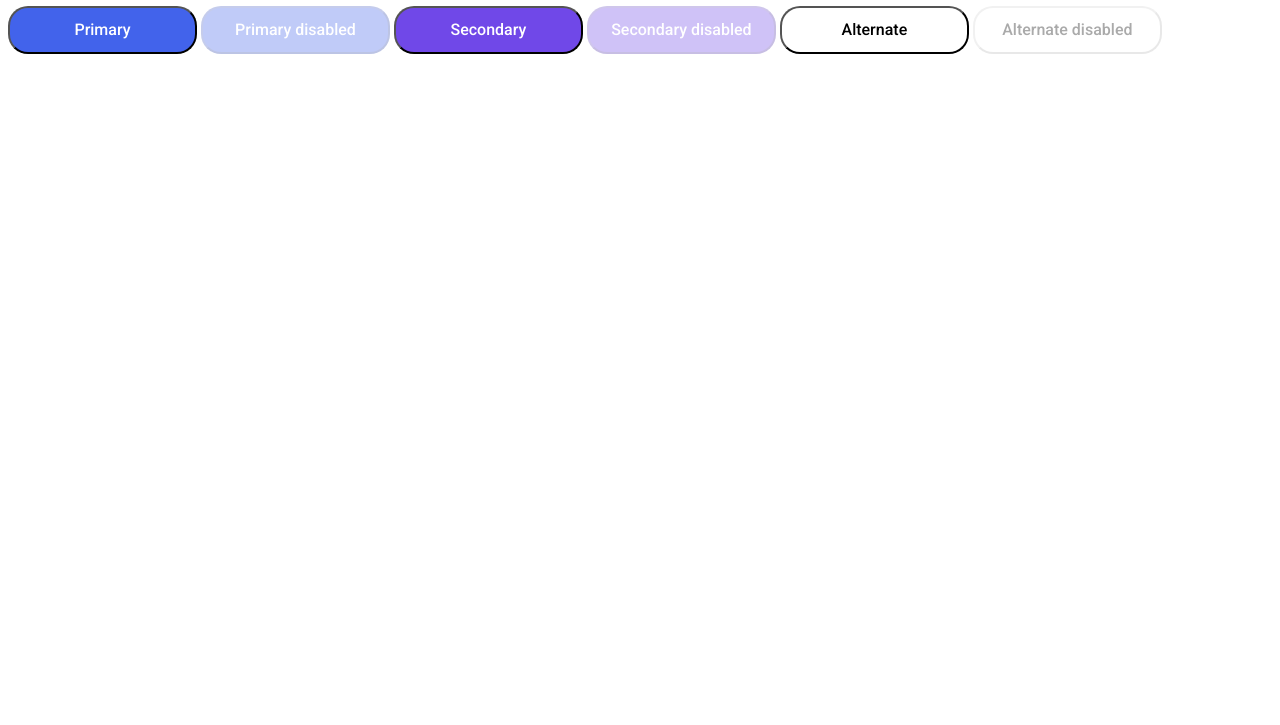
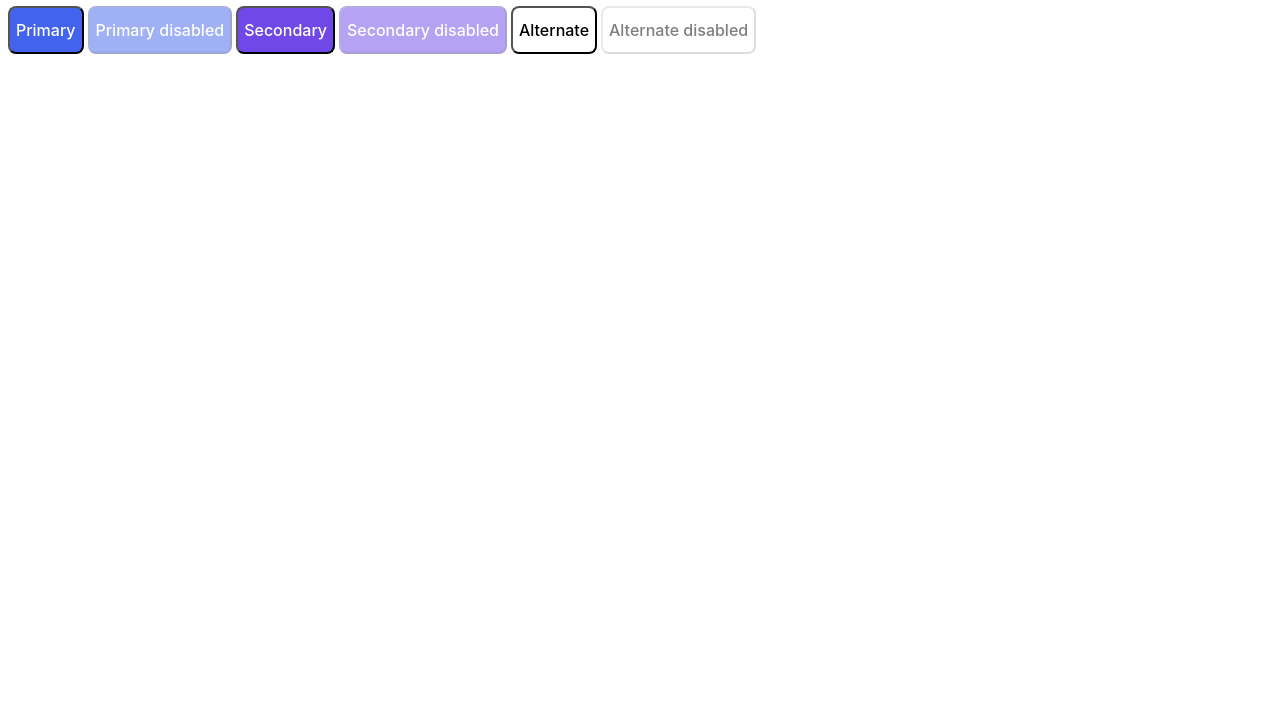
Before and after one commit to js-tasks-ru/htmlcss-20240216_alexandralexv, a website: page 03-lection1/01-button/index.html in a window 1280 px wide. Shown: the part 75-800 px from the top of the page. Drawn offline with Linux system fonts and the light colour scheme.

Commit message:
corrected

```diff
--- a/03-lection1/01-button/button.css
+++ b/03-lection1/01-button/button.css
@@ -1,46 +1,42 @@
 /* Стилизация кнопки */
 
 .button {
-    position: relative;
     color:white;
     background-color: white;
-    width: 189px;
     height: 48px;
     font-size: 16px;
     font-weight: 500;
-    border-radius: 20px;
-}
-
-.button__primary {
-    background-color: #4263EB;
+    border-radius: 8px;
+    line-height:normal;
+    font-family: Inter;
     cursor: pointer;
 }
 
-.button__primary:hover {
-    background-color: #2342C0;
-    transition-duration: .5s;
+.button_primary {
+    background-color: #4263EB;
 }
 
-.button__primary:active {
-    background-color: #8599e7;
-    transition-duration: .5s;
+.button_primary:hover {
+    background-color: #2342C0;
 }
 
-.button__primary_disabled:disabled {
-    background-color: #4263EB;
-
+.button_primary:active {
+    background-color: #8599e7;
 }
 
-.button__secodary {
-    background-color: #7048E8;
-    cursor: pointer;
+.button__primary_disabled {
+    background-color: #4263EB;
 }
 
-.button__secodary:hover {
+.button_secodary {
+    background-color: #7048E8;
+}
+
+.button_secodary:hover {
     background-color: #5028C6;
 }
 
-.button__secodary:active {
+.button_secodary:active {
     background-color: #9579eb;
 }
 
@@ -49,16 +45,15 @@
     background-color: #7048E8;
 }
 
-.button__alternate {
+.button_alternate {
     color: black;
-    cursor: pointer;
 }
 
-.button__alternate:hover {
+.button_alternate:hover {
     background-color: grey;
 }
 
-.button__alternate:active {
+.button_alternate:active {
     background-color: rgb(184, 184, 184);
 }
 
@@ -68,5 +63,6 @@
 }
 
 .button:disabled {
-    opacity: 0.33;
+    opacity: 0.5;
+    pointer-events: none;
 }
--- a/03-lection1/01-button/index.html
+++ b/03-lection1/01-button/index.html
@@ -7,11 +7,11 @@
     </head>
     <body>
         <h1>Buttons</h1>
-        <button class="button button__primary">Primary</button>
+        <button class="button button_primary">Primary</button>
         <button class="button button__primary_disabled" disabled="disabled">Primary disabled</button>
-        <button class="button button__secodary">Secondary</button>
+        <button class="button button_secodary">Secondary</button>
         <button class="button button__secodary_disabled" disabled="disabled">Secondary disabled</button>
-        <button class="button button__alternate">Alternate</button>
+        <button class="button button_alternate">Alternate</button>
         <button class="button button__alternate_disabled" disabled="disabled">Alternate disabled</button>
     </body>
 </html>
```
